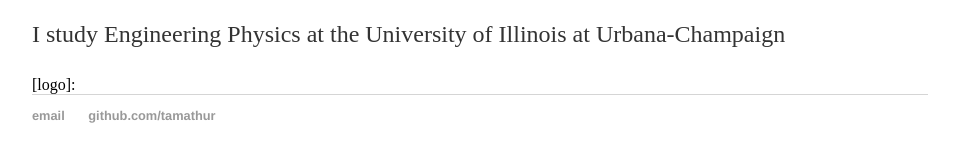
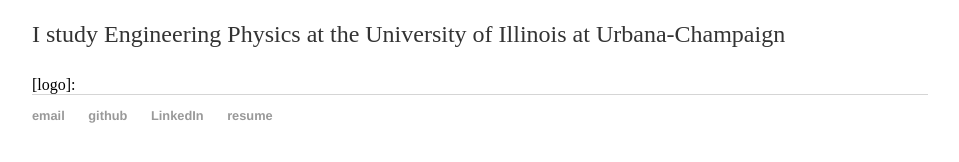
Before and after one commit to tamathur/tamathur.github.io, a Jekyll site: the page built from index.html, in a window 1280 px wide. Shown: the part 221-383 px from the top of the page, without its empty margins (160-1119 px from the left). Built offline with Jekyll 4.4.1, drawn with Linux system fonts in a browser that asks for light colours.

Commit message:
Update default.html
Added linkedIn button and soon resume

```diff
--- a/_layouts/default.html
+++ b/_layouts/default.html
@@ -20,7 +20,9 @@
 			<footer>
 	    		<ul>
 	        		<li><a href="mailto:tmathur2@illinois.edu">email</a></li>
-	        		<li><a href="https://github.com/tamathur">github.com/tamathur</a></li>
+	        		<li><a href="https://github.com/tamathur">github</a></li>
+				<li><a href="https://linkedin.com/in/teagan-mathur-7a5955148">LinkedIn</a></li>
+				<li><a href="">resume</a></li>
 				</ul>
 			</footer>
 		</body>
```
